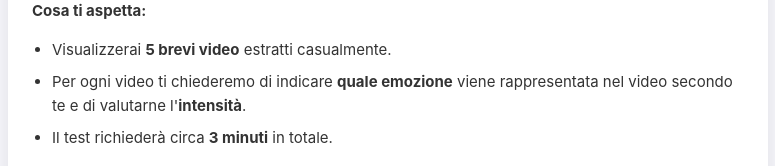
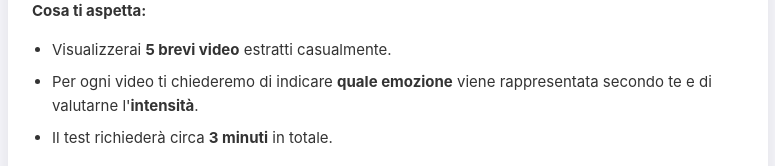
Before and after one commit to chiarafois2003/test-video, a plain HTML site: page index.html in a window 1280 px wide. Shown: the part 163-329 px from the top of the page, without its empty margins (252-1027 px from the left). Drawn offline with Linux system fonts and the light colour scheme.

Commit message:
fix: simplify emotion description text in index.html

```diff
--- a/index.html
+++ b/index.html
@@ -330,7 +330,7 @@
             <p><strong>Cosa ti aspetta:</strong></p>
             <ul>
                 <li>Visualizzerai <strong>5 brevi video</strong> estratti casualmente.</li>
-                <li>Per ogni video ti chiederemo di indicare <strong>quale emozione</strong> viene rappresentata nel video secondo te e di valutarne l'<strong>intensità</strong>.</li>
+                <li>Per ogni video ti chiederemo di indicare <strong>quale emozione</strong> viene rappresentata secondo te e di valutarne l'<strong>intensità</strong>.</li>
                 <li>Il test richiederà circa <strong>3 minuti</strong> in totale.</li>
             </ul>
 
```
